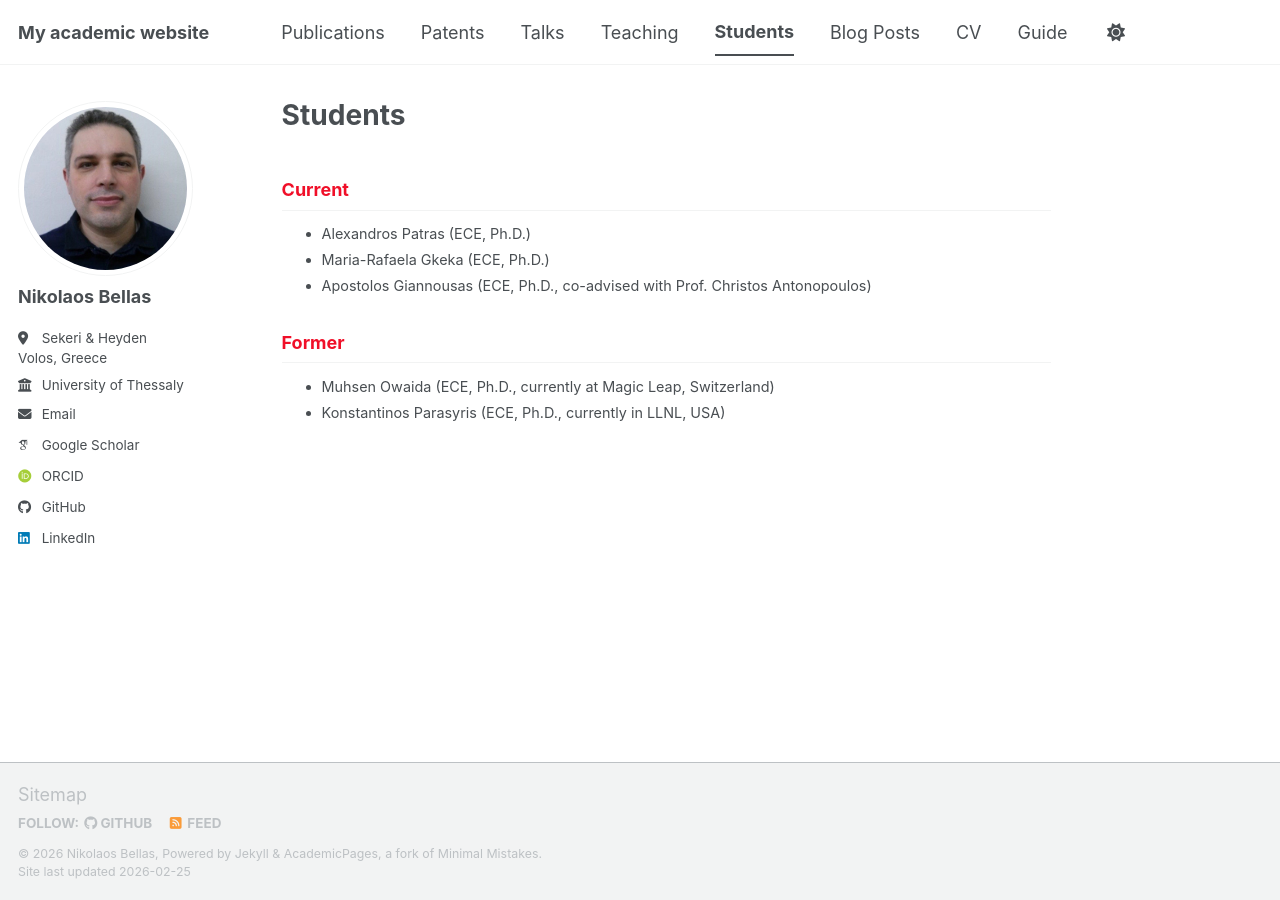
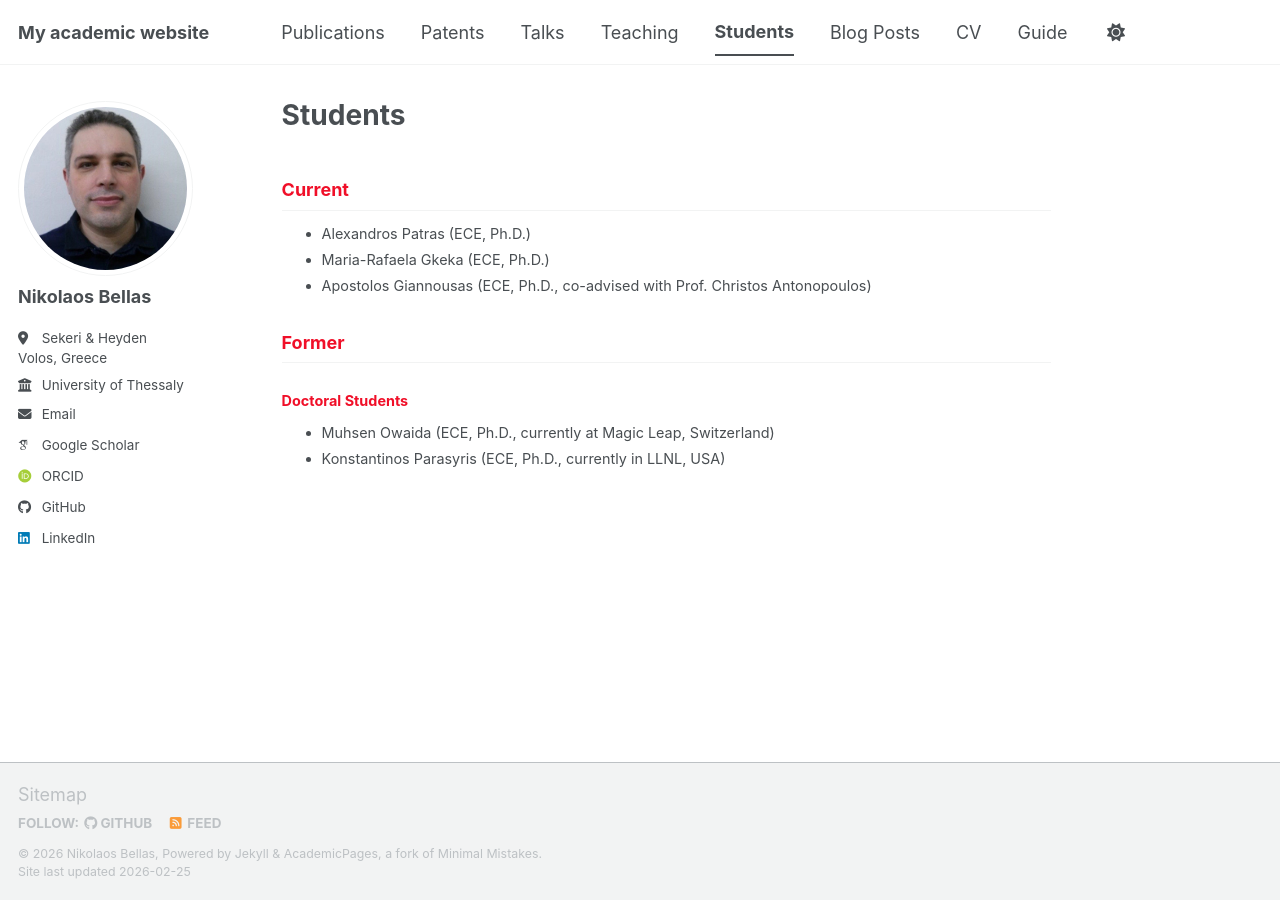
Before and after one commit to nbellas/nbellas.github.io, a Jekyll site: the page built from _pages/students.md, in a window 1280 px wide. Built offline with Jekyll 4.4.1, drawn with Linux system fonts in a browser that asks for light colours; some web fonts are replaced; a script bundle is joined from its source files by our own code; library files that are not in the unit come from our copies.

Commit message:
Update students.md

```diff
--- a/_pages/students.md
+++ b/_pages/students.md
@@ -19,7 +19,11 @@ classes:
 
 <h2 style="color: #f00f28;">Former</h2>
 
+<h3 style="color: #f00f28;">Doctοral Students</h3>
+
 * Muhsen Owaida (ECE, Ph.D., currently at Magic Leap, Switzerland)
 * Konstantinos Parasyris (ECE, Ph.D., currently in LLNL, USA)
 
+
+
 </div>
```
